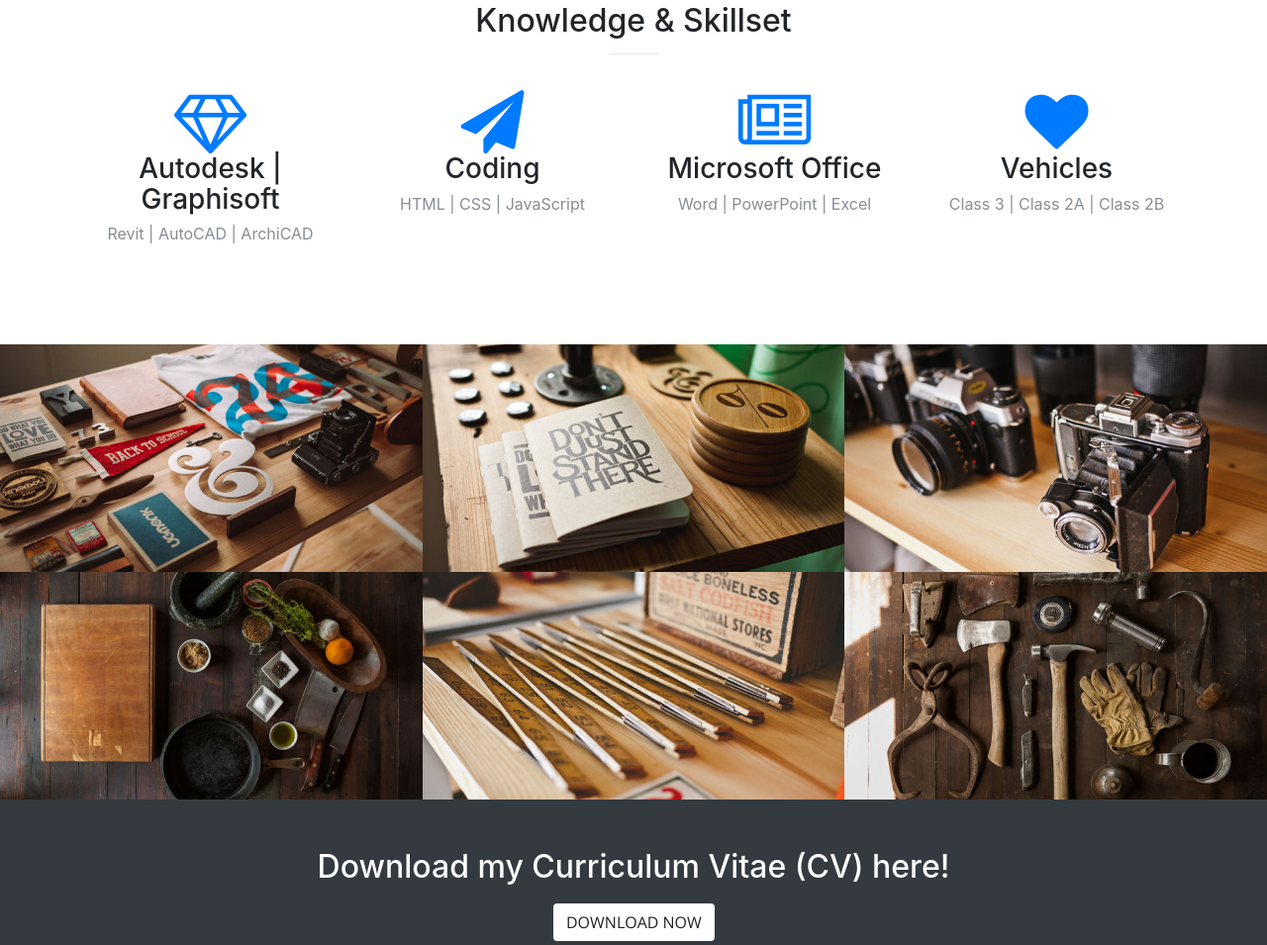
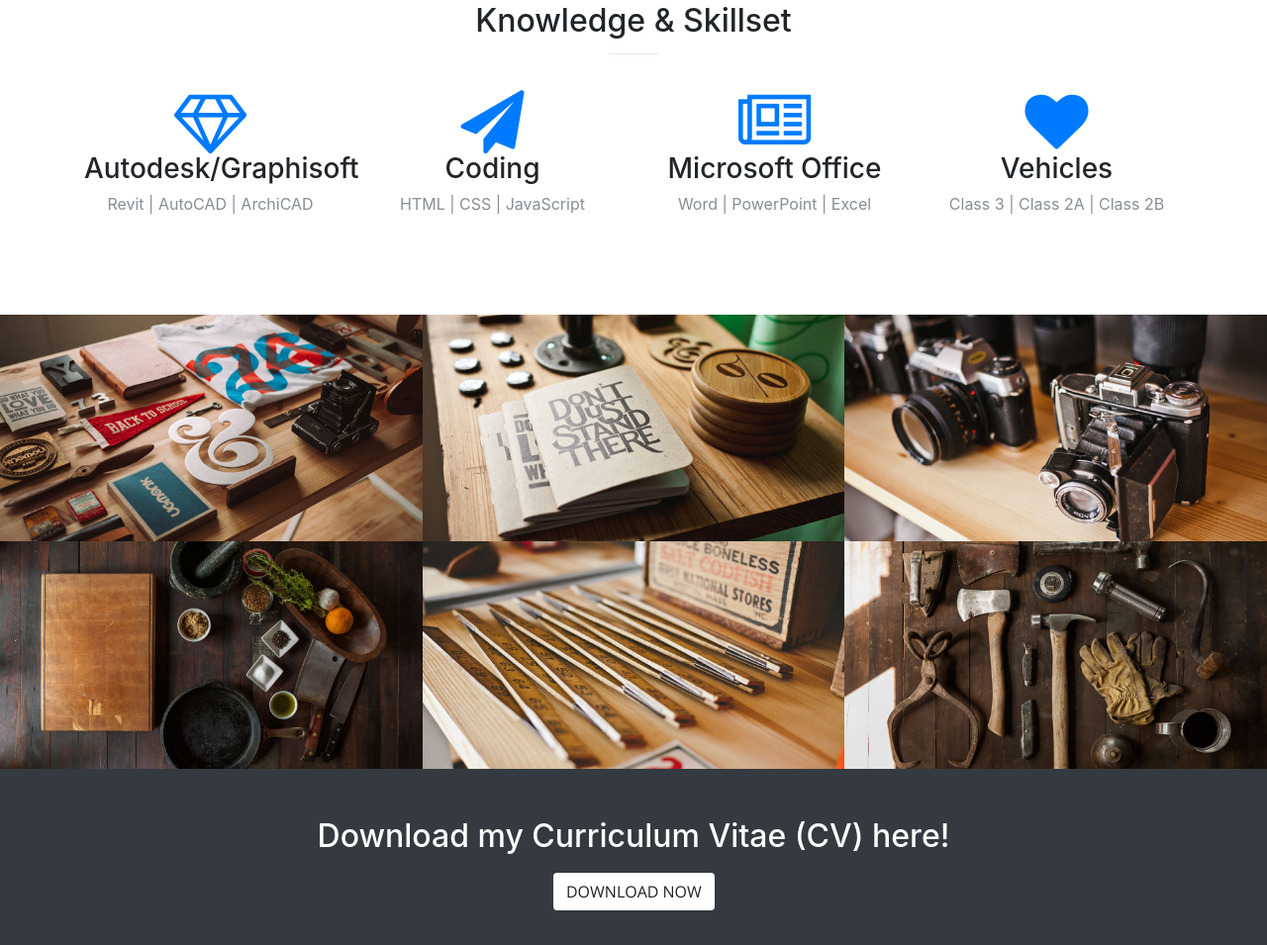
Before and after one commit to cnytiffany/cnytiffany.github.io, a website with bundled scripts: page index.html in a window 1280 px wide. Shown: the part 1744-2699 px from the top of the page at 99% size. Built offline with nearby package versions, Linux system fonts and the light colour scheme.

Commit message:
Update index.html

```diff
--- a/index.html
+++ b/index.html
@@ -125,7 +125,7 @@
           <div class="col-lg-3 col-md-6 text-center">
             <div class="service-box">
               <i class="fa fa-4x fa-diamond text-primary sr-icons"></i>
-              <h3>Autodesk | Graphisoft</h3>
+              <h3>Autodesk/Graphisoft</h3>
               <p class="text-muted">Revit | AutoCAD | ArchiCAD</p>
             </div>
           </div>
```
